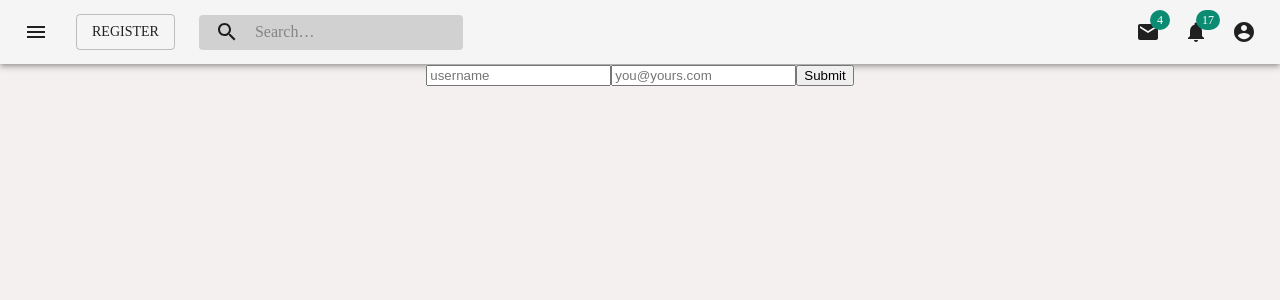
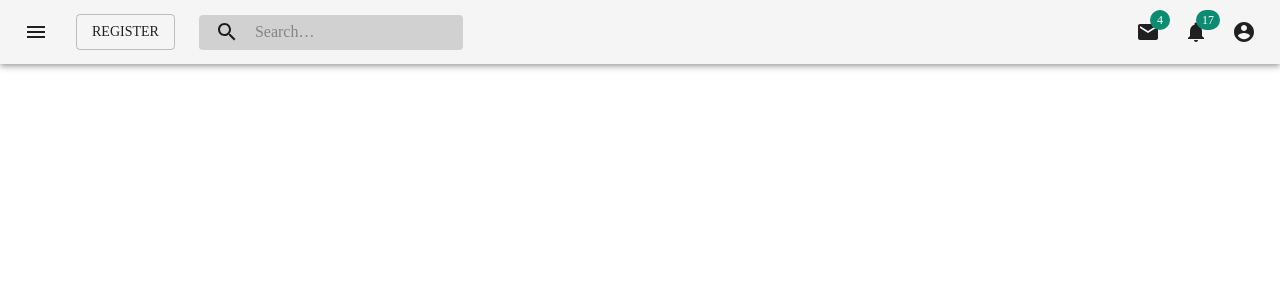
Before and after one commit to BloomTech-Labs/phoenix-fe, a React (Create React App) app: page / in a window 1280 px wide. Shown: the top 300 px of the page. Built offline with nearby package versions, Linux system fonts and the light colour scheme.

Commit message:
login route

```diff
--- a/src/App.css
+++ b/src/App.css
@@ -1,6 +1,5 @@
 .App {
   text-align: center;
-  height:1500px;
   background-color: #F4F0F0;
 }
 
--- a/src/App.js
+++ b/src/App.js
@@ -2,9 +2,6 @@ import React, {useEffect} from 'react';
 import './App.css';
 import ReactGa from 'react-ga';
 import Navbar from "./components/Navbar.js"
-import Login from './components/Login.js';
-
-
 
 function App() {
 
@@ -18,7 +15,6 @@ function App() {
     <div className="App">
       <header className="App-header">
         <Navbar />
-        <Login />
       </header>
     </div>
   );
--- a/src/components/routes.js
+++ b/src/components/routes.js
@@ -3,14 +3,7 @@ import { Route } from 'react-router-dom';
 import Login from './Login.js';
 
 const routes = [
-        <Route
-            path='/login'
-            render={props => (
-                <Login
-                    {...props}
-                />
-            )}
-        />
+        <Route path='/login' component={Login} />
     ]
 
 export default routes;
```
